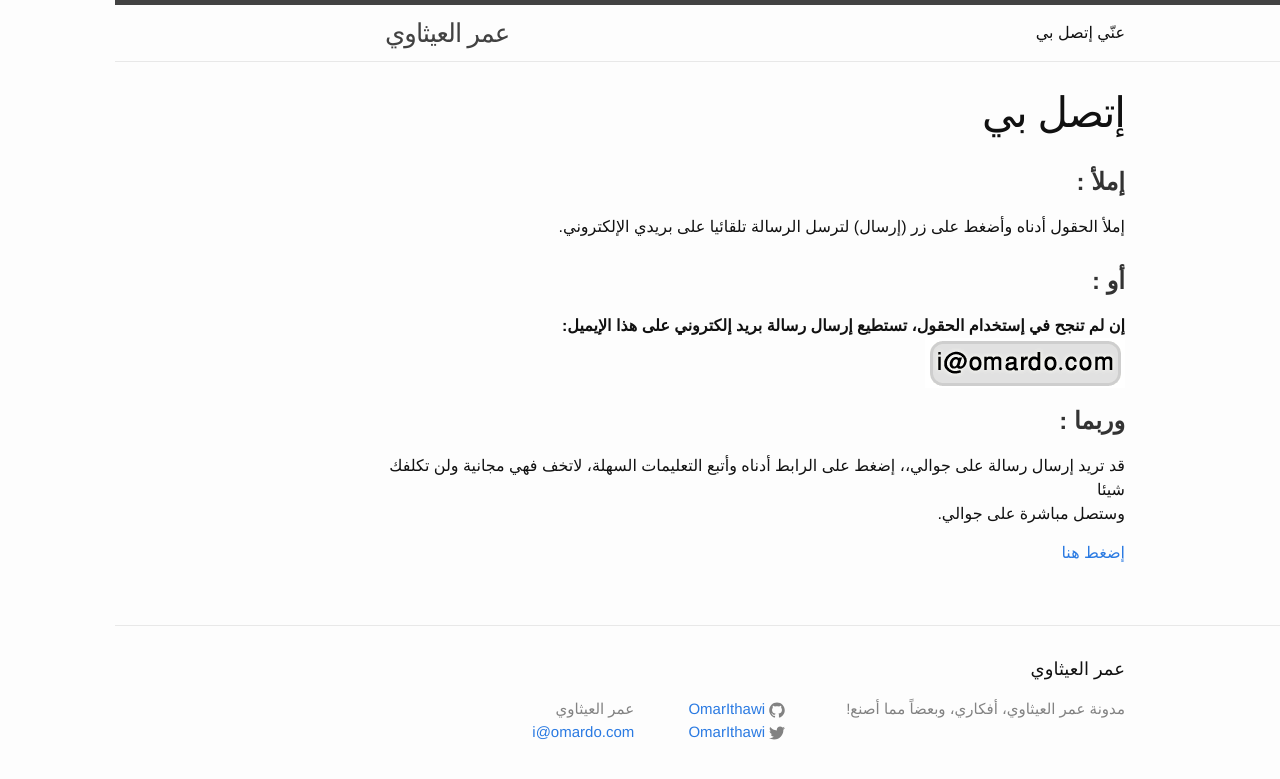
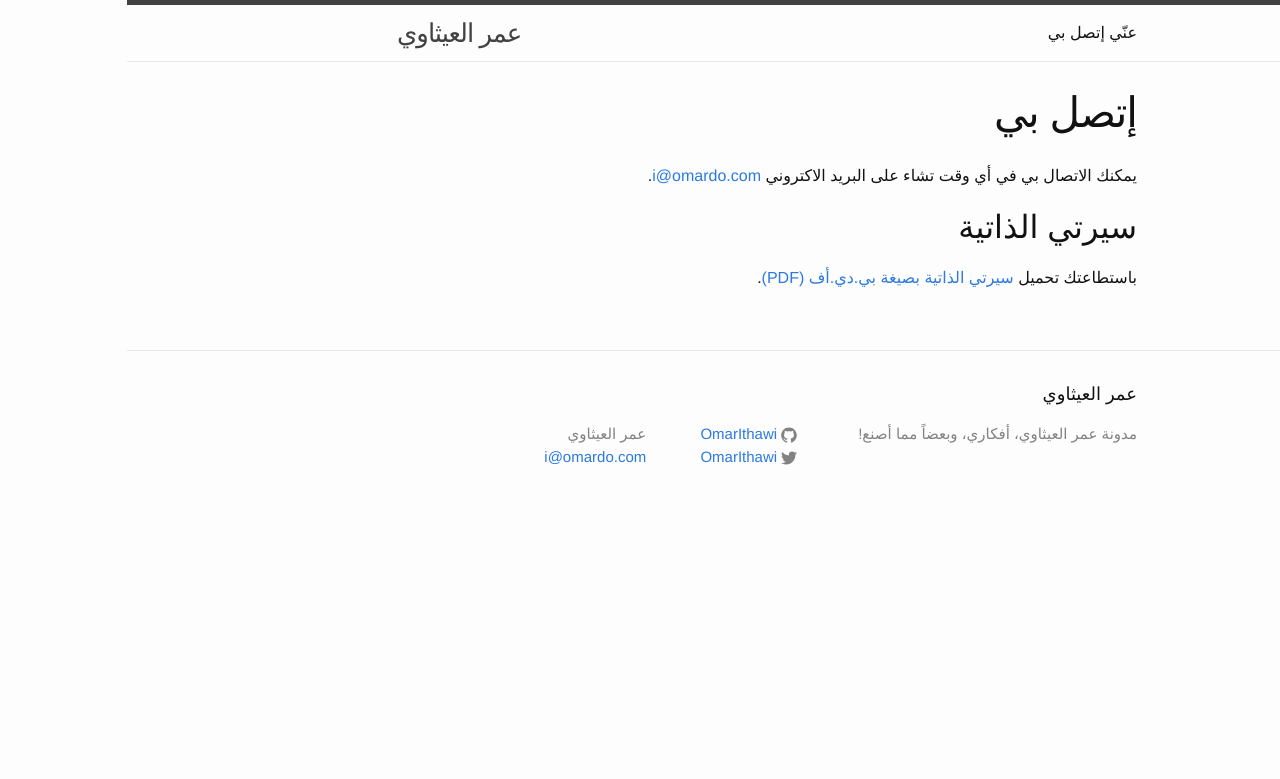
Before and after one commit to OmarIthawi/OmarIthawi.github.io, a Jekyll site: the page built from contact-me/index.markdown, in a window 1280 px wide. Shown: the top 779 px of the page. Built offline with Jekyll 4.4.1, drawn with Linux system fonts in a browser that asks for light colours.

Commit message:
Contact page updates

```diff
--- a/contact-me/index.markdown
+++ b/contact-me/index.markdown
@@ -16,13 +16,8 @@
 date: '2008-01-11 14:45:10 +0000'
 date_gmt: '2008-01-11 12:45:10 +0000'
 ---
-<p><strong><span style="font-size: x-large; color: #333333;">إملأ :</span></strong></p>
-<p>إملأ الحقول أدناه وأضغط على زر (إرسال) لترسل الرسالة تلقائيا على بريدي الإلكتروني.<br />
-<!--coldform--><br />
-<strong><span style="font-size: x-large; color: #333333;"> أو :</span></strong></p>
-<p><strong>إن لم تنجح في إستخدام الحقول، تستطيع إرسال رسالة بريد إلكتروني على هذا الإيميل:</strong><br />
-<img src="http://www.omardo.com/blog/wp-content/uploads/my-mail.gif" alt="بريدي الإلكتروني" width="200" height="50" /></p>
-<p><strong><span style="font-size: x-large; color: #333333;">وربما :</span></strong></p>
-<p>قد تريد إرسال رسالة على جوالي،، إضغط على الرابط أدناه وأتبع التعليمات السهلة، لاتخف فهي مجانية ولن تكلفك شيئا<br />
-وستصل مباشرة على جوالي.</p>
-<p><a title="أرسل رسالة مجانا على جوالي مباشرة" onclick="window.open('http://www.omardo.com/blog/wp-content/special/contact_me_sms.html','SMS','width=384,height=355,toolbar=no,menubar=no,left=0,top=100,screenX=0,screenY=100')" href="http://www.omardo.com/blog/contact-me#contactMe3">إضغط هنا</a></p>
+يمكنك الاتصال بي في أي وقت تشاء على البريد الاكتروني
+<mailto:i@omardo.com>.
+
+##سيرتي الذاتية
+باستطاعتك تحميل [سيرتي الذاتية بصيغة بي.دي.أف (PDF)](/blog/wp-content/uploads/omar-ithawi-resume.pdf).
```
Also changed, not shown: blog/wp-content/uploads/my-mail.gif (deleted), 1 other file.
